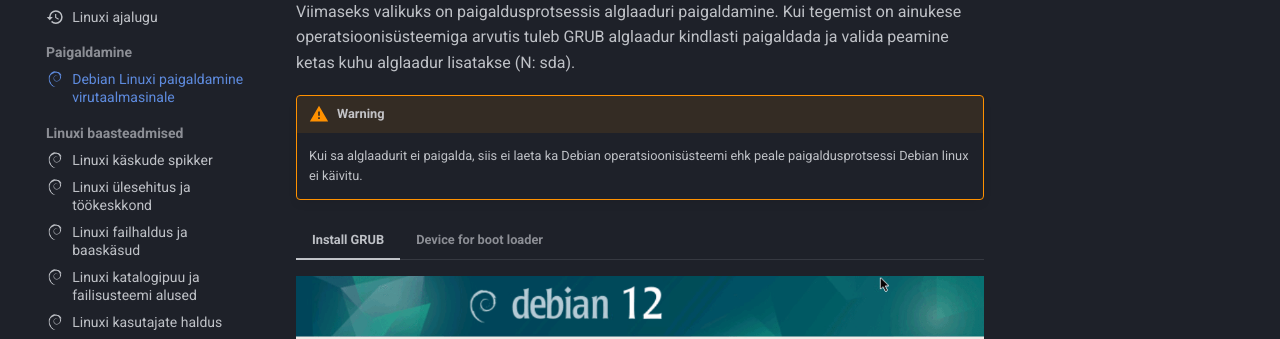
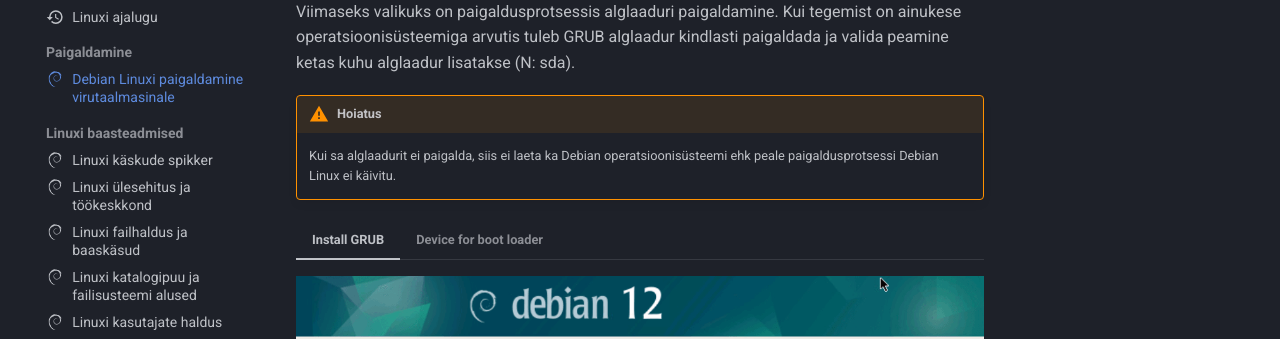
Before and after one commit to priitpaap/priitpaap.github.io, an MkDocs documentation site: the page built from docs/linux/debpaigaldus.md, in a window 1280 px wide and 900 px high, scrolled down 7527 px. Shown: the part 154-493 px from the top of the window. Built offline with MkDocs 1.6.1 and Material for MkDocs 9.7.7, drawn with Linux system fonts in a browser that asks for light colours; some of the changed text lies outside the part shown.

Commit message:
Uuendatud debpaigaldus.md

```diff
--- a/docs/linux/debpaigaldus.md
+++ b/docs/linux/debpaigaldus.md
@@ -211,8 +211,9 @@
 
 Viimaseks valikuks on paigaldusprotsessis alglaaduri paigaldamine. Kui tegemist on ainukese operatsioonisüsteemiga arvutis tuleb GRUB alglaadur kindlasti paigaldada ja valida peamine ketas kuhu alglaadur lisatakse (N: sda).
 
-!!! warning
-    Kui sa alglaadurit ei paigalda, siis ei laeta ka Debian operatsioonisüsteemi ehk peale paigaldusprotsessi Debian linux ei käivitu.
+!!! warning "Hoiatus"
+    Kui sa alglaadurit ei paigalda, siis ei laeta ka Debian operatsioonisüsteemi ehk peale paigaldusprotsessi Debian Linux ei käivitu.
+
 
 === "Install GRUB"
 
```
Also changed, not shown: other parts of docs/linux/debpaigaldus.md (+1 -1 lines).
